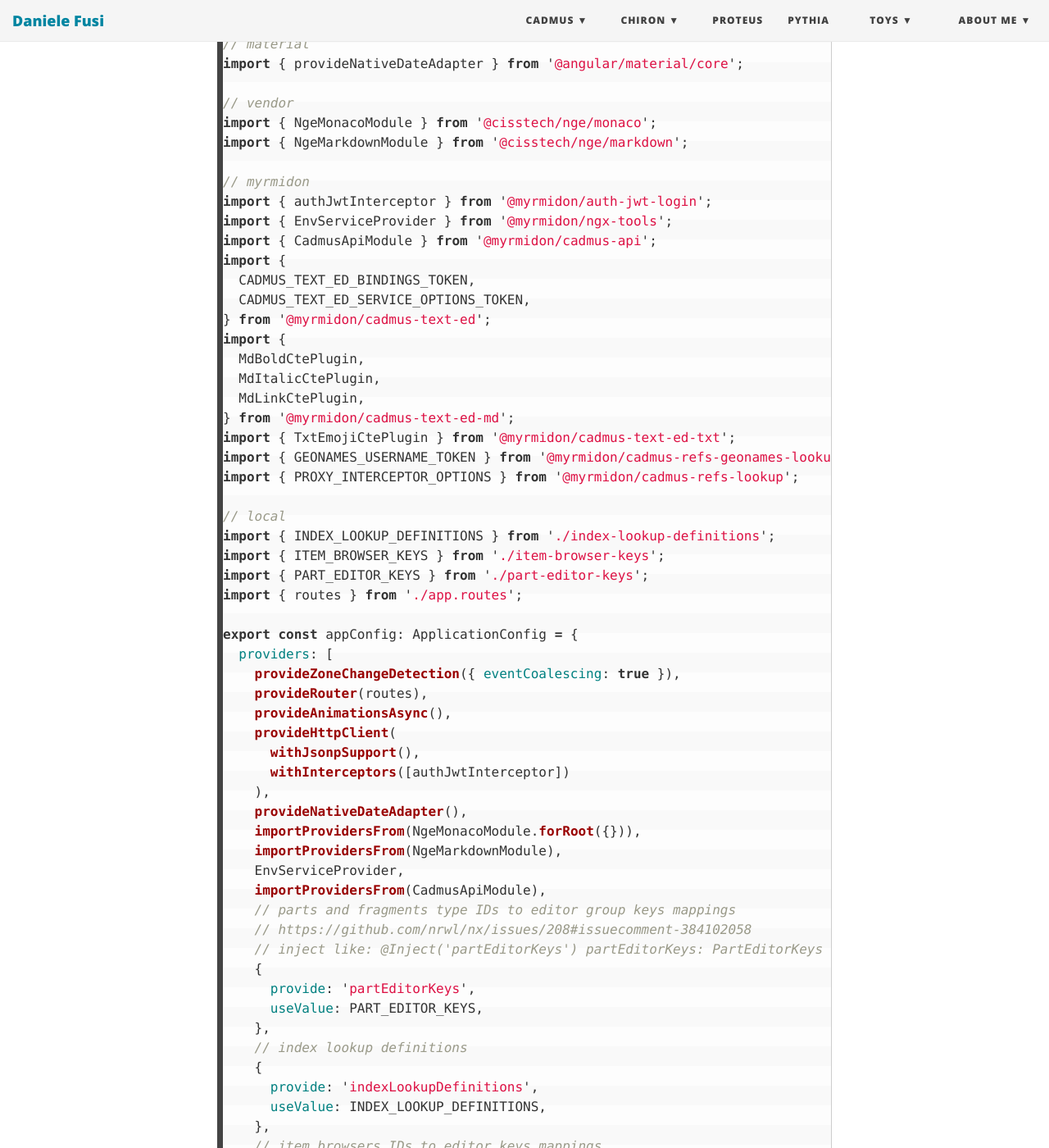
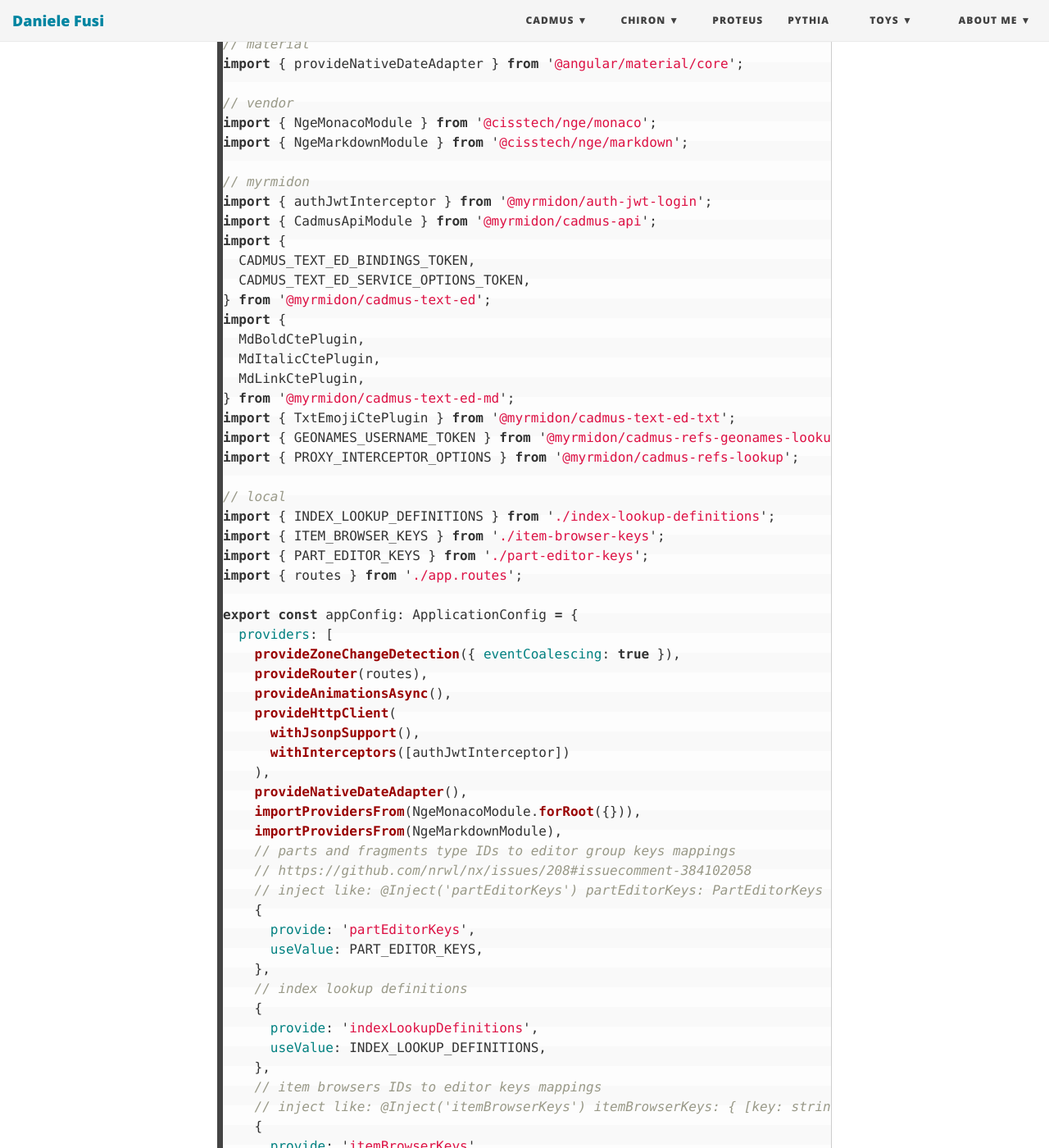
Before and after one commit to Myrmex/overview, a Jekyll site: the page built from cadmus/dev/frontend/app-setup.md, in a window 1280 px wide and 1400 px high, scrolled down 21714 px. Shown: the whole window at 82% size. Built offline with Jekyll 4.4.1, drawn with Linux system fonts in a browser that asks for light colours; nearby versions of some CDN libraries.

Commit message:
Update app-setup.md

```diff
--- a/cadmus/dev/frontend/app-setup.md
+++ b/cadmus/dev/frontend/app-setup.md
@@ -853,7 +853,6 @@ import { NgeMarkdownModule } from '@cisstech/nge/markdown';
 
 // myrmidon
 import { authJwtInterceptor } from '@myrmidon/auth-jwt-login';
-import { EnvServiceProvider } from '@myrmidon/ngx-tools';
 import { CadmusApiModule } from '@myrmidon/cadmus-api';
 import {
   CADMUS_TEXT_ED_BINDINGS_TOKEN,
@@ -886,8 +885,6 @@ export const appConfig: ApplicationConfig = {
     provideNativeDateAdapter(),
     importProvidersFrom(NgeMonacoModule.forRoot({})),
     importProvidersFrom(NgeMarkdownModule),
-    EnvServiceProvider,
-    importProvidersFrom(CadmusApiModule),
     // parts and fragments type IDs to editor group keys mappings
     // https://github.com/nrwl/nx/issues/208#issuecomment-384102058
     // inject like: @Inject('partEditorKeys') partEditorKeys: PartEditorKeys
```
